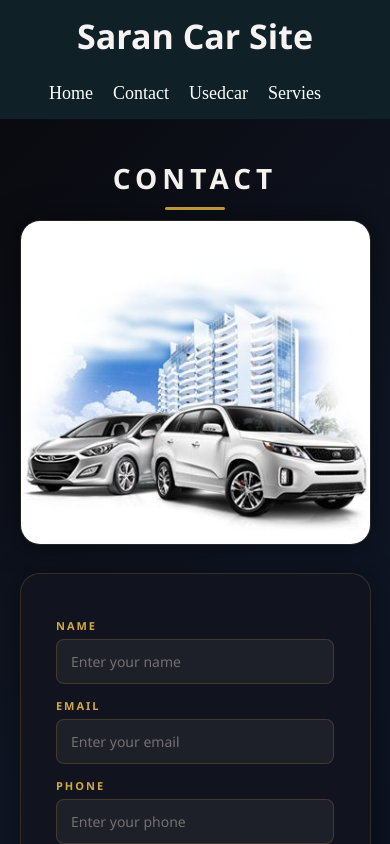
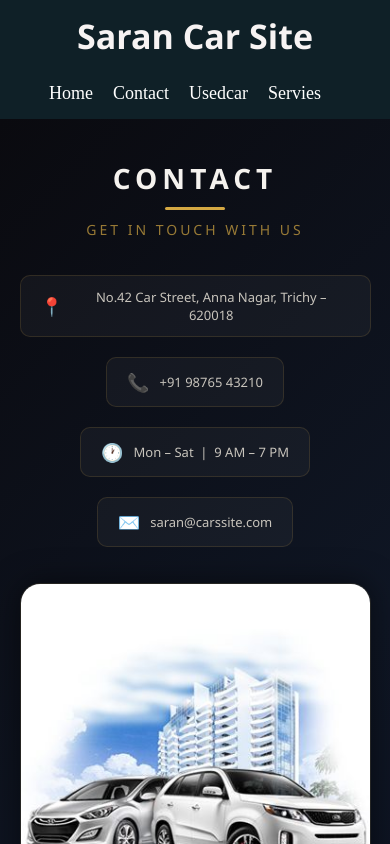
Before and after one commit to sharmi37/reactj, a React (Create React App) app: page /contact in a window 390 px wide. Built offline with nearby package versions, Linux system fonts and the light colour scheme.

Commit message:
Add contact information to Contact component
Added contact information section with address, phone, hours, and email.

```diff
--- a/src/Contact.jsx
+++ b/src/Contact.jsx
@@ -6,6 +6,27 @@ function Contact() {
   return (
     <div className='contact'>
       <h1>CONTACT</h1>
+      <p className="contact-subtitle">Get in touch with us</p>
+
+      {/* Info strip */}
+      <div className="contact-info-strip">
+        <div className="contact-info-item">
+          <span className="icon">📍</span>
+          <span>No.42 Car Street, Anna Nagar, Trichy – 620018</span>
+        </div>
+        <div className="contact-info-item">
+          <span className="icon">📞</span>
+          <span>+91 98765 43210</span>
+        </div>
+        <div className="contact-info-item">
+          <span className="icon">🕐</span>
+          <span>Mon – Sat &nbsp;|&nbsp; 9 AM – 7 PM</span>
+        </div>
+        <div className="contact-info-item">
+          <span className="icon">✉️</span>
+          <span>saran@carssite.com</span>
+        </div>
+      </div>
 
       <div className='row'>
 
```
